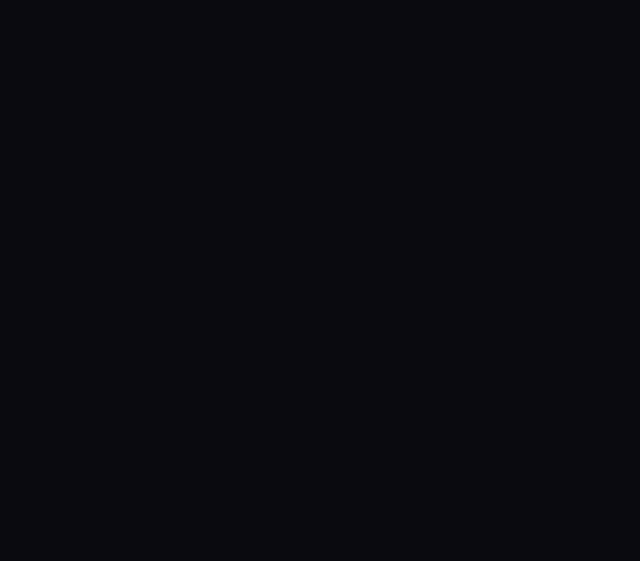
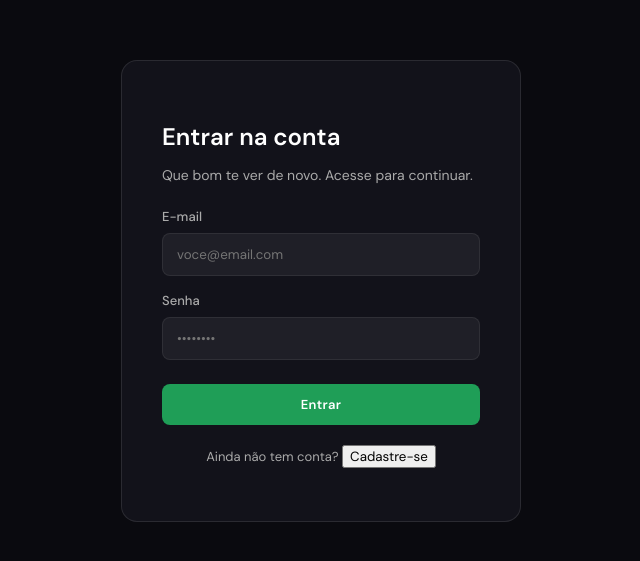
Before and after one commit to Cibelleeg/back-to-the-future, a React (Vite) app: page /login in a window 1280 px wide. Before the commit this address had no page. Shown: the part 145-706 px from the top of the page, without its empty margins (319-959 px from the left). Built offline with nearby package versions, Linux system fonts and the light colour scheme.

Commit message:
primeira versão mais simples do login

```diff
--- a/src/App.tsx
+++ b/src/App.tsx
@@ -3,6 +3,7 @@ import { CartProvider } from './contexts/CartProvider';
 import { Home } from './pages/Home';
 import { FilmesPage } from './pages/Filmes';
 import { CinemasPage } from './pages/Cinemas';
+import LoginPage from "./pages/Login";
 import './styles/global.css';
 
 function App() {
@@ -12,7 +13,8 @@ function App() {
         <Routes>
           <Route path="/"        element={<Home />} />
           <Route path="/filmes"  element={<FilmesPage />} />
-          <Route path="/cinemas" element={<CinemasPage />} />
+          <Route path="/cinemas" element={<CinemasPage />}/>
+          <Route path="/login" element={<LoginPage />}/>
         </Routes>
       </CartProvider>
     </BrowserRouter>
--- a/src/components/cinema/Navbar/Navbar.tsx
+++ b/src/components/cinema/Navbar/Navbar.tsx
@@ -77,8 +77,8 @@ export function Navbar({ search, onSearchChange, cinemas, cinemaSelecionado, onC
           </svg>
           {count > 0 && <S.CartBadge>{count > 99 ? '99+' : count}</S.CartBadge>}
         </S.CartBtn>
-        <S.BtnGhost>Entrar</S.BtnGhost>
-        <S.BtnSolid>Cadastrar</S.BtnSolid>
+        <S.BtnGhost as={Link} to="/login">Entrar</S.BtnGhost>
+        <S.BtnSolid as={Link} to="/register">Cadastrar</S.BtnSolid>
         <S.Burger aria-label="Menu" onClick={onMenuOpen}>
           <svg viewBox="0 0 24 24" fill="none" stroke="currentColor" strokeWidth="2" strokeLinecap="round">
             <path d="M4 7h16M4 12h16M4 17h16" />
--- /dev/null
+++ b/src/pages/Login/LoginPage/LoginPage.styles.ts
@@ -0,0 +1,71 @@
+import styled from 'styled-components';
+import { Main, Content } from '../../../pages/Home/CinemaHomePage/CinemaHomePage.styles';
+import { ButtonPrimary } from '../../../styles/shared';
+
+// Reaproveita o Main da Home (com o mesmo background e padding-top)
+export const LoginMain = styled(Main)`
+  display: flex;
+  align-items: center;
+  justify-content: center;
+`;
+
+// Reaproveita o Content da Home para envelopar o card de login
+export const LoginContent = styled(Content)`
+  width: 100%;
+  max-width: 400px;
+  background: var(--bg-secondary);
+  border: 1px solid var(--border-primary);
+  border-radius: 16px;
+  padding: 40px;
+`;
+
+export const Title = styled.h2`
+  font-size: 24px;
+  font-weight: 700;
+  margin-bottom: 8px;
+  color: var(--text-primary);
+`;
+
+export const SubTitle = styled.p`
+  color: var(--text-muted);
+  font-size: 14px;
+  margin-bottom: 24px;
+`;
+
+export const FormContainer = styled.form`
+  display: flex;
+  flex-direction: column;
+  gap: 16px;
+`;
+
+export const Field = styled.div`
+  display: flex;
+  flex-direction: column;
+  gap: 8px;
+
+  label {
+    font-size: 13px;
+    color: var(--text-muted);
+    font-weight: 500;
+  }
+
+  input {
+    width: 100%;
+    background: var(--surface);
+    border: 1px solid var(--border-secondary);
+    border-radius: 8px;
+    color: var(--text-primary);
+    padding: 12px 14px;
+    outline: none;
+
+    &:focus {
+      border-color: var(--primary-glow-border);
+    }
+  }
+`;
+
+export const SubmitBtn = styled(ButtonPrimary)`
+  width: 100%;
+  padding: 12px;
+  margin-top: 8px;
+`;
--- /dev/null
+++ b/src/pages/Login/LoginPage/LoginPage.tsx
@@ -0,0 +1,139 @@
+import { useState, useEffect } from 'react';
+import type { FormEvent } from 'react';
+import { useNavigate, useLocation } from 'react-router-dom';
+import * as S from './LoginPage.styles';
+
+export function LoginPage() {
+    const navigate = useNavigate();
+    const location = useLocation();
+
+    // Estados de Controle da Tela
+    const [mode, setMode] = useState<'login' | 'signup'>('login');
+    const [isLoading, setIsLoading] = useState(false);
+
+    // Estados dos Campos do Formulário
+    const [name, setName] = useState('');
+    const [email, setEmail] = useState('');
+    const [password, setPassword] = useState('');
+
+    // Estados de Erro (Validação)
+    const [errors, setErrors] = useState<Record<string, boolean>>({});
+
+    // Verifica o hash da URL para abrir no modo correto (/login#cadastrar)
+    useEffect(() => {
+        if (location.hash.includes('cadastr')) {
+            setMode('signup');
+        }
+    }, [location.hash]);
+
+    // Função para alternar as abas limpando os erros locais
+    const handleModeChange = (newMode: 'login' | 'signup') => {
+        setMode(newMode);
+        setErrors({});
+    };
+
+    // Validador simples de e-mail
+    const isEmailValid = (v: string) => /^[^@\s]+@[^@\s]+\.[^@\s]+$/.test(v);
+
+    // Disparo do envio do formulário
+    const handleSubmit = (e: FormEvent) => {
+        e.preventDefault();
+        setErrors({});
+        let ok = true;
+        const newErrors: Record<string, boolean> = {};
+
+        if (mode === 'signup' && name.trim().length < 2) {
+            newErrors.name = true;
+            ok = false;
+        }
+        if (!isEmailValid(email)) {
+            newErrors.email = true;
+            ok = false;
+        }
+        if (mode === 'login' && password.length < 1) {
+            newErrors.password = true;
+            ok = false;
+        }
+        if (mode === 'signup' && password.length < 8) {
+            newErrors.password = true;
+            ok = false;
+        }
+
+        if (!ok) {
+            setErrors(newErrors);
+            return;
+        }
+
+        setIsLoading(true);
+
+        // Simulação da chamada da API do Backend (pulp-fiction)
+        setTimeout(() => {
+            setIsLoading(false);
+            navigate('/');
+        }, 1400);
+    };
+
+    return (
+        <S.LoginMain>
+            <S.LoginContent>
+                <S.Title>{mode === 'login' ? 'Entrar na conta' : 'Criar sua conta'}</S.Title>
+                <S.SubTitle>
+                    {mode === 'login'
+                        ? 'Que bom te ver de novo. Acesse para continuar.'
+                        : 'Leva menos de um minuto para se cadastrar.'}
+                </S.SubTitle>
+
+                <S.FormContainer onSubmit={handleSubmit} noValidate>
+                    {/* Exibe o campo Nome apenas se for Cadastro */}
+                    {mode === 'signup' && (
+                        <S.Field className={errors.name ? 'err' : ''}>
+                            <label>Nome completo</label>
+                            <input
+                                type="text"
+                                placeholder="Seu nome"
+                                autoComplete="name"
+                                value={name}
+                                onChange={e => { setName(e.target.value); setErrors(prev => ({ ...prev, name: false })); }}
+                            />
+                        </S.Field>
+                    )}
+
+                    {/* Campo de E-mail comum a ambos os modos */}
+                    <S.Field className={errors.email ? 'err' : ''}>
+                        <label>E-mail</label>
+                        <input
+                            type="email"
+                            placeholder="voce@email.com"
+                            autoComplete="email"
+                            value={email}
+                            onChange={e => { setEmail(e.target.value); setErrors(prev => ({ ...prev, email: false })); }}
+                        />
+                    </S.Field>
+
+                    {/* Campo de Senha comum a ambos os modos */}
+                    <S.Field className={errors.password ? 'err' : ''}>
+                        <label>Senha</label>
+                        <input
+                            type="password"
+                            placeholder={mode === 'signup' ? 'Mínimo 8 caracteres' : '••••••••'}
+                            autoComplete={mode === 'signup' ? 'new-password' : 'current-password'}
+                            value={password}
+                            onChange={e => { setPassword(e.target.value); setErrors(prev => ({ ...prev, password: false })); }}
+                        />
+                    </S.Field>
+
+                    <S.SubmitBtn type="submit" disabled={isLoading}>
+                        {isLoading ? (mode === 'login' ? 'Entrando…' : 'Criando conta…') : (mode === 'login' ? 'Entrar' : 'Criar conta')}
+                    </S.SubmitBtn>
+                </S.FormContainer>
+
+                <p style={{ textAlign: 'center', fontSize: '13px', color: 'var(--text-muted)', marginTop: '20px' }}>
+                    {mode === 'login' ? 'Ainda não tem conta? ' : 'Já é membro? '}
+                    <button type="button" onClick={() => handleModeChange(mode === 'login' ? 'signup' : 'login')}>
+                        {mode === 'login' ? 'Cadastre-se' : 'Entrar'}
+                    </button>
+                </p>
+            </S.LoginContent>
+        </S.LoginMain>
+    );
+}
--- /dev/null
+++ b/src/pages/Login/LoginPage/index.ts
@@ -0,0 +1 @@
+export { LoginPage } from './LoginPage';
--- /dev/null
+++ b/src/pages/Login/index.tsx
@@ -0,0 +1 @@
+export { LoginPage as default } from './LoginPage';
```
